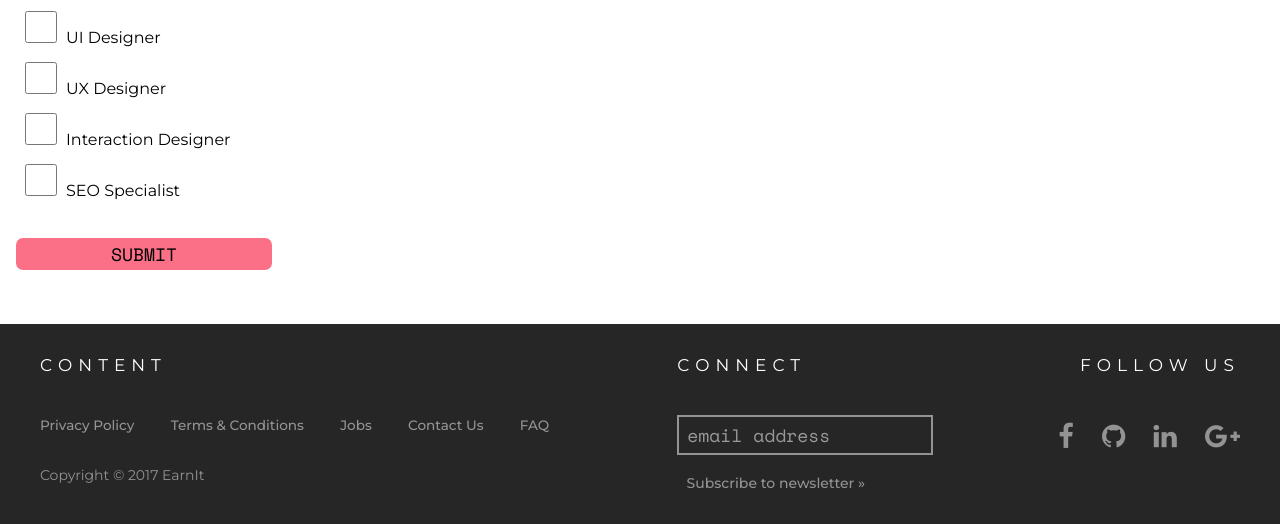
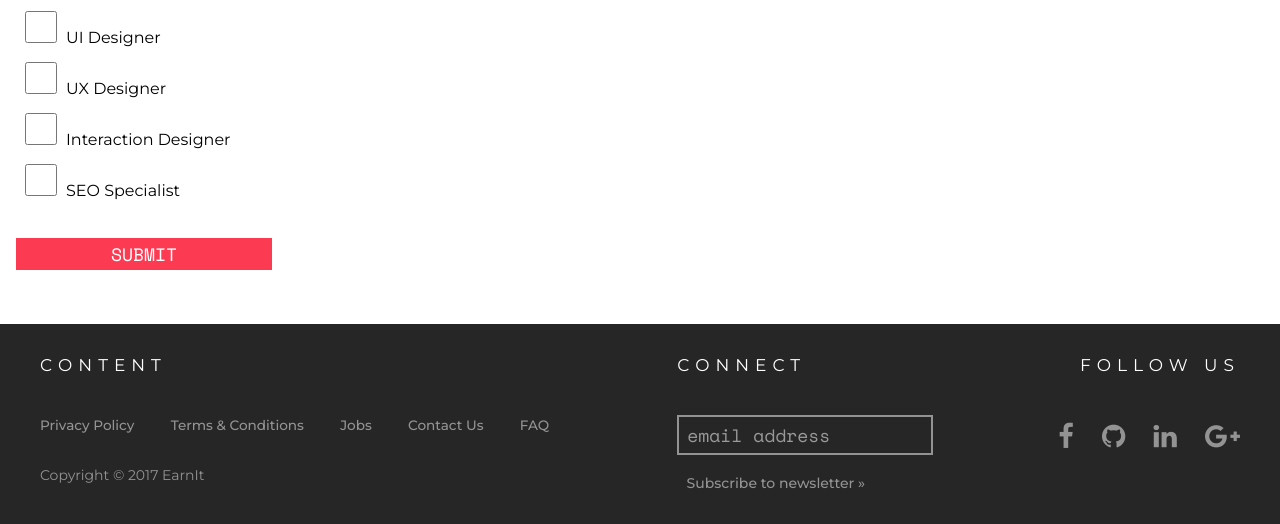
Before and after one commit to myelonka/earnit, a PHP site: page /post.php in a window 1280 px wide. Shown: the part 1398-1922 px from the top of the page. Run offline with PHP 8.4, Linux system fonts and the light colour scheme; some libraries are stand-ins or nearby versions.

Commit message:
Buttons css

```diff
--- a/browse-search.php
+++ b/browse-search.php
@@ -2,7 +2,6 @@
 
 <div class="col-12">
    <form id="fpost_form" method="post" action="browse-search.php">
-   <h3> Search:</h3>
    <input type="text" name="search" class="back" value=""><br><br>
    <input type="submit" value="Search" name="search_form" class="submit_forms">
   </form>
--- a/main.css
+++ b/main.css
@@ -695,6 +695,7 @@ footer {
 .sub-nav a {
 	font-weight: 500;
 	color: #0E2431;
+	padding: 10px;
 }
 
 .sub-nav a:hover {
@@ -703,6 +704,7 @@ footer {
 
 .sub-current {
 	color: #FC3A52 !important;
+	border-bottom: 1px solid #FC3A52;
 }
 
 #apply-button {
@@ -1007,18 +1009,17 @@ footer {
 
 .submit_forms{
     border : solid 0px #000000;
-    border-radius: 7px;
 	text-align: center;
     margin: 0 auto;
-	color : #000000;
+	color : #fff;
     line-height: 12px;
-	background : #FC7087;
+	background : #FC3A52;
 	text-transform: uppercase;
 	cursor: pointer;
 }
 
 .submit_forms:hover{
-     background : #FC7087;
+     background : #ff1431;
 }
 
 #featured_form h1 , #post_form h1, #fpost_form h3 {
@@ -1055,14 +1056,19 @@ footer {
 
 #post_form input[type='submit'] {
     border : solid 0px #000000;
-    border-radius: 7px;
 	text-align: center;
     margin: 0 auto;
-	color : #000000;
+	color : #fff;
     line-height: 12px;
-	background : #FC7087;
+	background : #FC3A52;
 	text-transform: uppercase;
 	cursor: pointer;
+}
+
+
+
+#post_form input[type='submit']:hover {
+	background: #ff1431;
 }
 
 h10 {
@@ -1135,7 +1141,8 @@ h10 {
 }
 
 .close:hover {
-    background: #FC7087;
+     background : #ff1431;
+     color: #fff;
 }
 
 /*
```
Also changed, not shown: browse-feat.php (+6 -1 lines).
